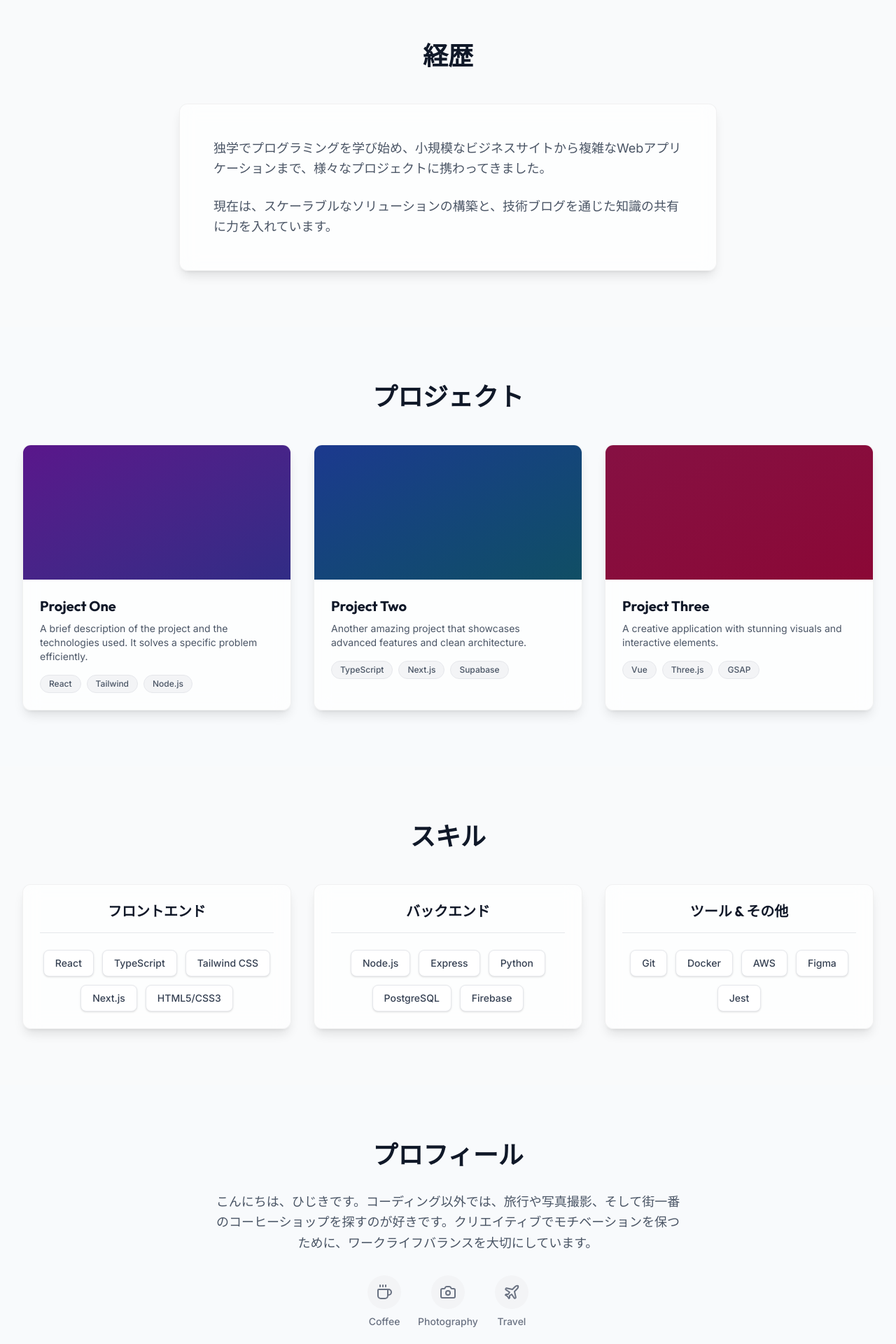
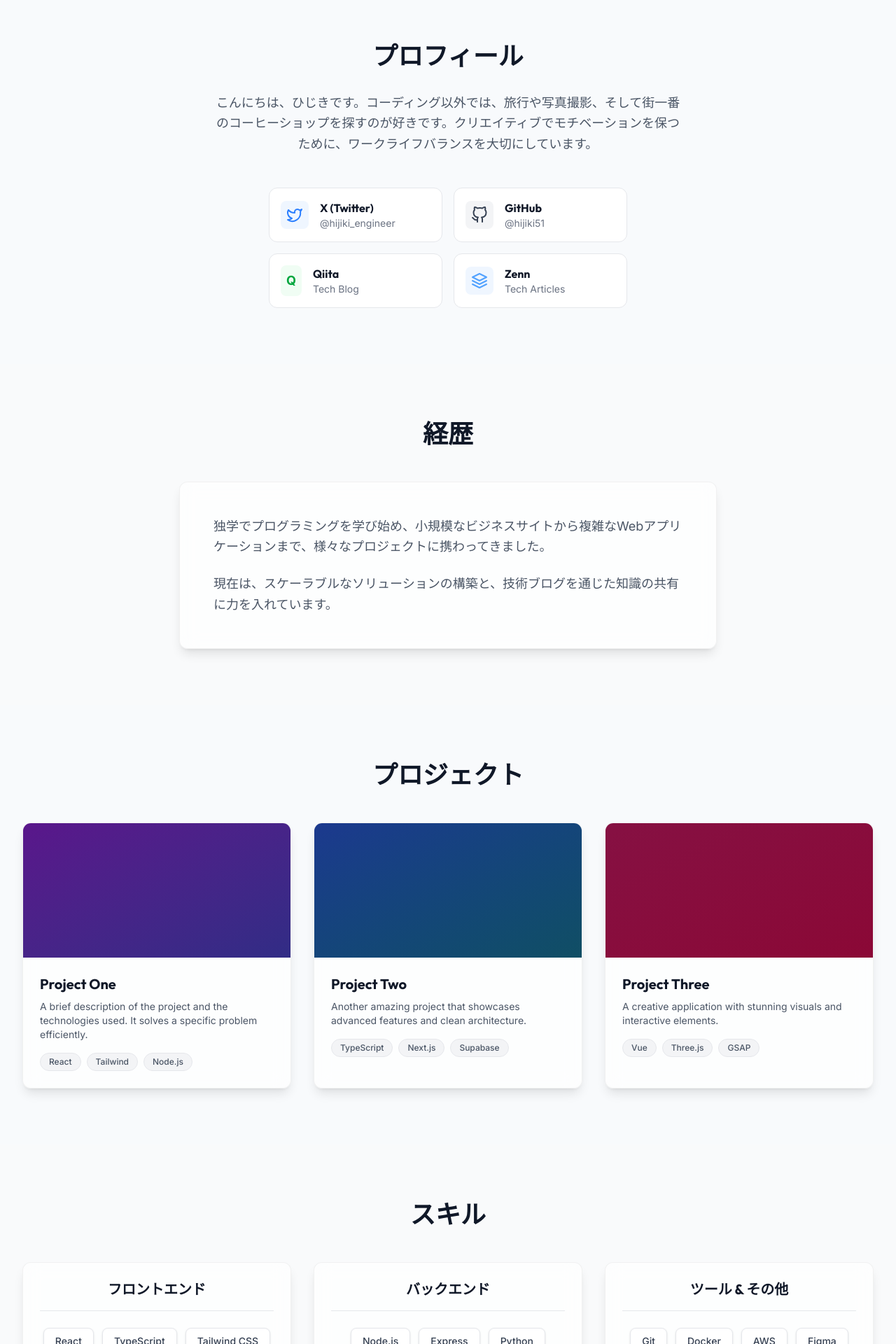
Before and after one commit to hijiki-my-dev/hijiki-my-dev.github.io, a React (Vite) app: page / in a window 1280 px wide. Shown: the part 820-2740 px from the top of the page at 70% size. Built offline with nearby package versions, Linux system fonts and the light colour scheme.

Commit message:
feat: reorder sections, add footer, and update profile links

```diff
--- a/src/App.tsx
+++ b/src/App.tsx
@@ -5,8 +5,7 @@ import Hero from './components/Hero';
 import About from './components/About';
 import Projects from './components/Projects';
 import Skills from './components/Skills';
-import SocialLinks from './components/SocialLinks';
-
+import Footer from './components/Footer';
 import CasualProfile from './components/CasualProfile';
 
 function App() {
@@ -17,12 +16,12 @@ function App() {
                     <Navigation />
                     <main>
                         <Hero />
+                        <CasualProfile />
                         <About />
                         <Projects />
                         <Skills />
-                        <CasualProfile />
-                        <SocialLinks />
                     </main>
+                    <Footer />
                 </div>
             </LanguageProvider>
         </ThemeProvider>
--- a/src/components/CasualProfile.tsx
+++ b/src/components/CasualProfile.tsx
@@ -1,14 +1,7 @@
 import { useLanguage } from '../contexts/LanguageContext';
-import { Coffee, Camera, Plane } from 'lucide-react';
 
 const CasualProfile = () => {
     const { t } = useLanguage();
-
-    const hobbies = [
-        { icon: <Coffee size={24} />, label: 'Coffee' },
-        { icon: <Camera size={24} />, label: 'Photography' },
-        { icon: <Plane size={24} />, label: 'Travel' },
-    ];
 
     return (
         <section id="profile" className="py-10">
@@ -18,19 +11,54 @@ const CasualProfile = () => {
                 </h2>
 
                 <div className="max-w-2xl mx-auto text-center">
-                    <p className="text-lg text-gray-600 dark:text-gray-400 mb-8 leading-relaxed">
+                    <p className="text-lg text-gray-600 dark:text-gray-400 mb-12 leading-relaxed">
                         {t('profile.description')}
                     </p>
 
-                    <div className="flex justify-center gap-6">
-                        {hobbies.map((hobby, index) => (
-                            <div key={index} className="flex flex-col items-center gap-2 text-gray-500 dark:text-gray-400 hover:text-primary dark:hover:text-primary transition-colors">
-                                <div className="p-3 bg-gray-100 dark:bg-white/5 rounded-full">
-                                    {hobby.icon}
-                                </div>
-                                <span className="text-sm font-medium">{hobby.label}</span>
+                    <div className="grid grid-cols-1 md:grid-cols-2 gap-4 max-w-lg mx-auto">
+                        <a href="https://twitter.com/hijiki_engineer" target="_blank" rel="noopener noreferrer"
+                            className="flex items-center p-4 bg-white dark:bg-white/5 border border-gray-200 dark:border-white/10 rounded-xl hover:border-primary/50 hover:shadow-md transition-all group">
+                            <div className="p-2 bg-blue-50 dark:bg-blue-900/20 rounded-lg text-blue-500 group-hover:scale-110 transition-transform">
+                                <svg xmlns="http://www.w3.org/2000/svg" width="24" height="24" viewBox="0 0 24 24" fill="none" stroke="currentColor" strokeWidth="2" strokeLinecap="round" strokeLinejoin="round"><path d="M22 4s-.7 2.1-2 3.4c1.6 10-9.4 17.3-18 11.6 2.2.1 4.4-.6 6-2C3 15.5.5 9.6 3 5c2.2 2.6 5.6 4.1 9 4-.9-4.2 4-6.6 7-3.8 1.1 0 3-1.2 3-1.2z" /></svg>
                             </div>
-                        ))}
+                            <div className="ml-4 text-left">
+                                <h3 className="font-bold text-gray-900 dark:text-white">X (Twitter)</h3>
+                                <p className="text-sm text-gray-500 dark:text-gray-400">@hijiki_engineer</p>
+                            </div>
+                        </a>
+
+                        <a href="https://github.com/hijiki51" target="_blank" rel="noopener noreferrer"
+                            className="flex items-center p-4 bg-white dark:bg-white/5 border border-gray-200 dark:border-white/10 rounded-xl hover:border-primary/50 hover:shadow-md transition-all group">
+                            <div className="p-2 bg-gray-100 dark:bg-white/10 rounded-lg text-gray-700 dark:text-white group-hover:scale-110 transition-transform">
+                                <svg xmlns="http://www.w3.org/2000/svg" width="24" height="24" viewBox="0 0 24 24" fill="none" stroke="currentColor" strokeWidth="2" strokeLinecap="round" strokeLinejoin="round"><path d="M9 19c-5 1.5-5-2.5-7-3m14 6v-3.87a3.37 3.37 0 0 0-.94-2.61c3.14-.35 6.44-1.54 6.44-7A5.44 5.44 0 0 0 20 4.77 5.07 5.07 0 0 0 19.91 1S18.73.65 16 2.48a13.38 13.38 0 0 0-7 0C6.27.65 5.09 1 5.09 1A5.07 5.07 0 0 0 5 4.77a5.44 5.44 0 0 0-1.5 3.78c0 5.42 3.3 6.61 6.44 7A3.37 3.37 0 0 0 9 18.13V22" /></svg>
+                            </div>
+                            <div className="ml-4 text-left">
+                                <h3 className="font-bold text-gray-900 dark:text-white">GitHub</h3>
+                                <p className="text-sm text-gray-500 dark:text-gray-400">@hijiki51</p>
+                            </div>
+                        </a>
+
+                        <a href="https://qiita.com/hijiki51" target="_blank" rel="noopener noreferrer"
+                            className="flex items-center p-4 bg-white dark:bg-white/5 border border-gray-200 dark:border-white/10 rounded-xl hover:border-primary/50 hover:shadow-md transition-all group">
+                            <div className="p-2 bg-green-50 dark:bg-green-900/20 rounded-lg text-green-600 group-hover:scale-110 transition-transform">
+                                <span className="font-bold text-lg">Q</span>
+                            </div>
+                            <div className="ml-4 text-left">
+                                <h3 className="font-bold text-gray-900 dark:text-white">Qiita</h3>
+                                <p className="text-sm text-gray-500 dark:text-gray-400">Tech Blog</p>
+                            </div>
+                        </a>
+
+                        <a href="https://zenn.dev/hijiki51" target="_blank" rel="noopener noreferrer"
+                            className="flex items-center p-4 bg-white dark:bg-white/5 border border-gray-200 dark:border-white/10 rounded-xl hover:border-primary/50 hover:shadow-md transition-all group">
+                            <div className="p-2 bg-blue-50 dark:bg-blue-900/20 rounded-lg text-blue-400 group-hover:scale-110 transition-transform">
+                                <svg viewBox="0 0 24 24" width="24" height="24" stroke="currentColor" strokeWidth="2" fill="none" strokeLinecap="round" strokeLinejoin="round"><path d="M12 2L2 7l10 5 10-5-10-5zM2 17l10 5 10-5M2 12l10 5 10-5" /></svg>
+                            </div>
+                            <div className="ml-4 text-left">
+                                <h3 className="font-bold text-gray-900 dark:text-white">Zenn</h3>
+                                <p className="text-sm text-gray-500 dark:text-gray-400">Tech Articles</p>
+                            </div>
+                        </a>
                     </div>
                 </div>
             </div>
--- /dev/null
+++ b/src/components/Footer.tsx
@@ -0,0 +1,18 @@
+import { useLanguage } from '../contexts/LanguageContext';
+
+const Footer = () => {
+    const { t } = useLanguage();
+    const currentYear = new Date().getFullYear();
+
+    return (
+        <footer className="py-8 bg-white dark:bg-dark-lighter border-t border-gray-200 dark:border-white/5 transition-colors duration-300">
+            <div className="max-w-7xl mx-auto px-4 sm:px-6 lg:px-8 text-center">
+                <p className="text-gray-500 dark:text-gray-400">
+                    © {currentYear} Hijiki. All rights reserved.
+                </p>
+            </div>
+        </footer>
+    );
+};
+
+export default Footer;
--- a/src/components/Navigation.tsx
+++ b/src/components/Navigation.tsx
@@ -19,9 +19,10 @@ const Navigation = () => {
     }, []);
 
     const navLinks = [
+        { name: t('profile.title'), href: '#profile' },
+        { name: t('nav.about'), href: '#about' },
         { name: t('nav.projects'), href: '#projects' },
         { name: t('nav.skills'), href: '#skills' },
-        { name: t('nav.contact'), href: '#contact' },
     ];
 
     return (
```
